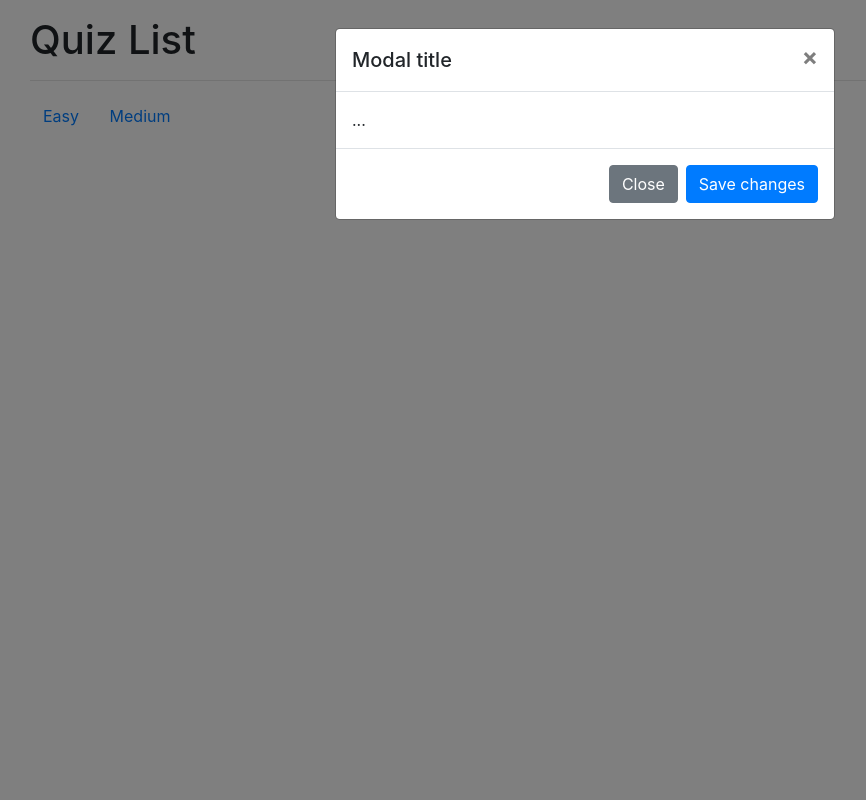
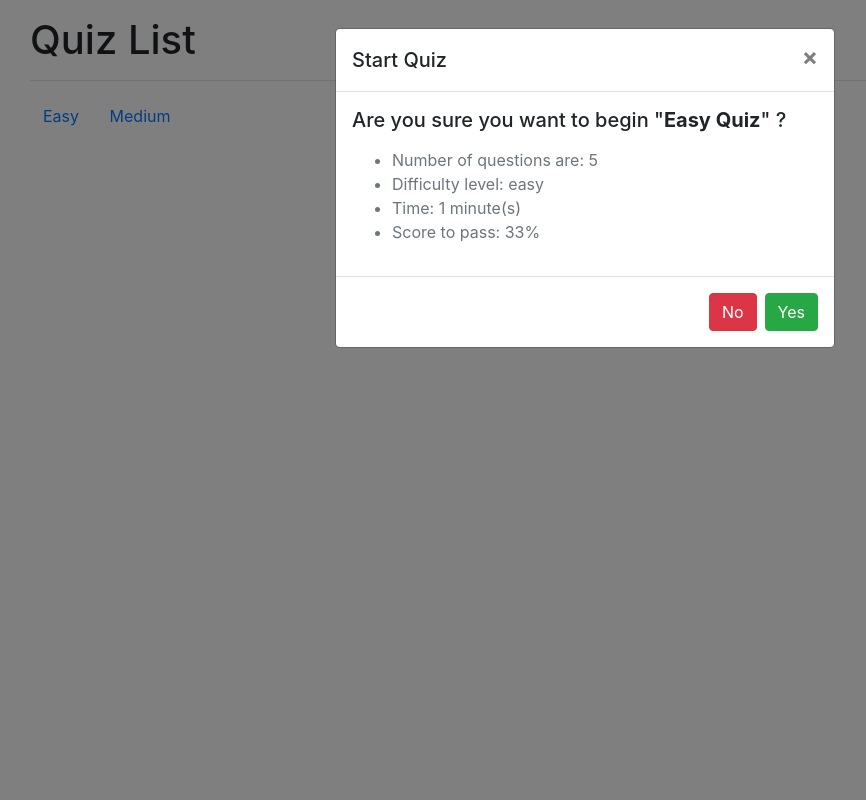
Before and after one commit to tusharkumar99/Quiz, a Django app: page / in a window 1280 px wide, after a click on "Easy". Shown: the whole page, without its empty margins (55-921 px from the left). Run offline with Django 3.2, Linux system fonts and the light colour scheme; data comes from the database, SQL or seed files in the repository; both versions use the stored data as it was after the commit; some libraries are stand-ins or nearby versions.

Commit message:
Second Commit

```diff
--- /dev/null
+++ b/quizapp/static/quizapp/home.js
@@ -0,0 +1,30 @@
+
+const modalBtns = [...document.getElementsByClassName('modal-button')]
+const modalBody = document.getElementById('modal-body-confirm')
+const startBtn = document.getElementById('start-button')
+
+modalBtns.forEach(modalBtn => modalBtn.addEventListener('click', () => {
+    const pk = modalBtn.getAttribute('data-pk')
+    const name = modalBtn.getAttribute('data-quiz')
+    const numQuestions = modalBtn.getAttribute('data-questions')
+    const difficulty = modalBtn.getAttribute('data-difficulty')
+    const time = modalBtn.getAttribute('data-time')
+    const scoreToPass = modalBtn.getAttribute('data-pass')
+
+
+    modalBody.innerHTML = `
+    <div class ="h5 mb-3">Are you sure you want to begin "<b>${name} Quiz</b>" ?</div>
+
+    <div class="text-muted">
+        <ul>
+            <li>Number of questions are: ${numQuestions}</li>
+            <li>Difficulty level: ${difficulty}</li>
+            <li>Time: ${time} minute(s)</li>
+            <li>Score to pass: ${scoreToPass}%</li>
+        </ul>
+    </div>
+   `
+    startBtn.addEventListener('click', () => {
+        window.location.href = window.location.href + pk
+    })
+}))
--- a/quizapp/templates/quizapp/home.html
+++ b/quizapp/templates/quizapp/home.html
@@ -1,8 +1,14 @@
 {% extends "base.html" %}
+{%load static%}
 
 {% block title %}
 home
 {% endblock title %}
+
+{% block scripts %}
+    <!-- JavaScript -->
+    <script src="{% static 'quizapp/home.js' %}" defer></script>
+{% endblock scripts %}
 
 {% block content %}
 
@@ -11,17 +17,17 @@ home
     <div class="modal-dialog">
         <div class="modal-content">
             <div class="modal-header">
-                <h5 class="modal-title" id="exampleModalLabel">Modal title</h5>
+                <h5 class="modal-title" id="exampleModalLabel">Start Quiz</h5>
                 <button type="button" class="close" data-dismiss="modal" aria-label="Close">
                     <span aria-hidden="true">&times;</span>
                 </button>
             </div>
-            <div class="modal-body">
-                ...
+            <div class="modal-body" id="modal-body-confirm">
+
             </div>
             <div class="modal-footer">
-                <button type="button" class="btn btn-secondary" data-dismiss="modal">Close</button>
-                <button type="button" class="btn btn-primary">Save changes</button>
+                <button type="button" class="btn btn-danger" data-dismiss="modal">No</button>
+                <button type="button" id="start-button" class="btn btn-success">Yes</button>
             </div>
         </div>
     </div>
```
Also changed, not shown: db.sqlite3.
